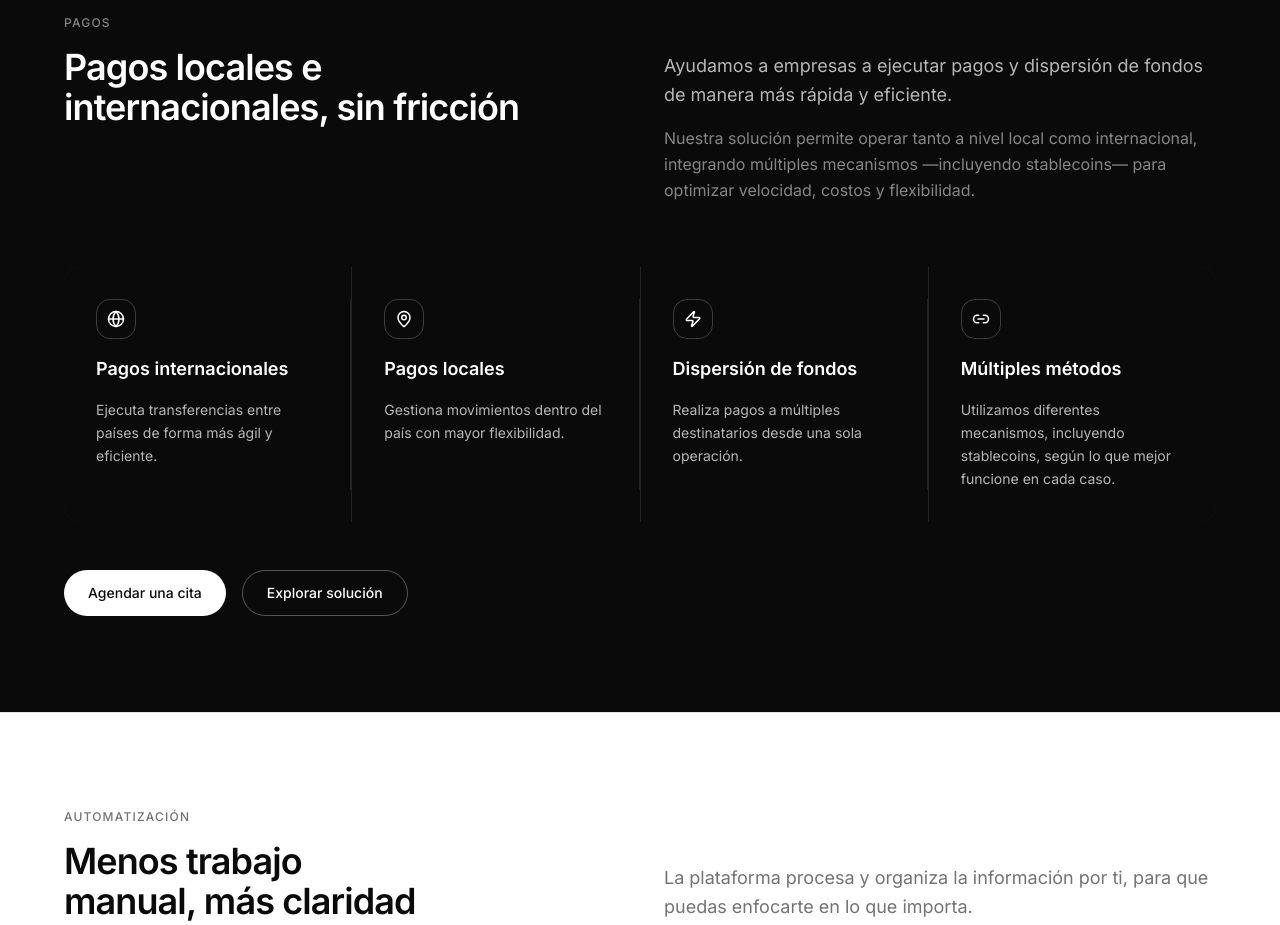
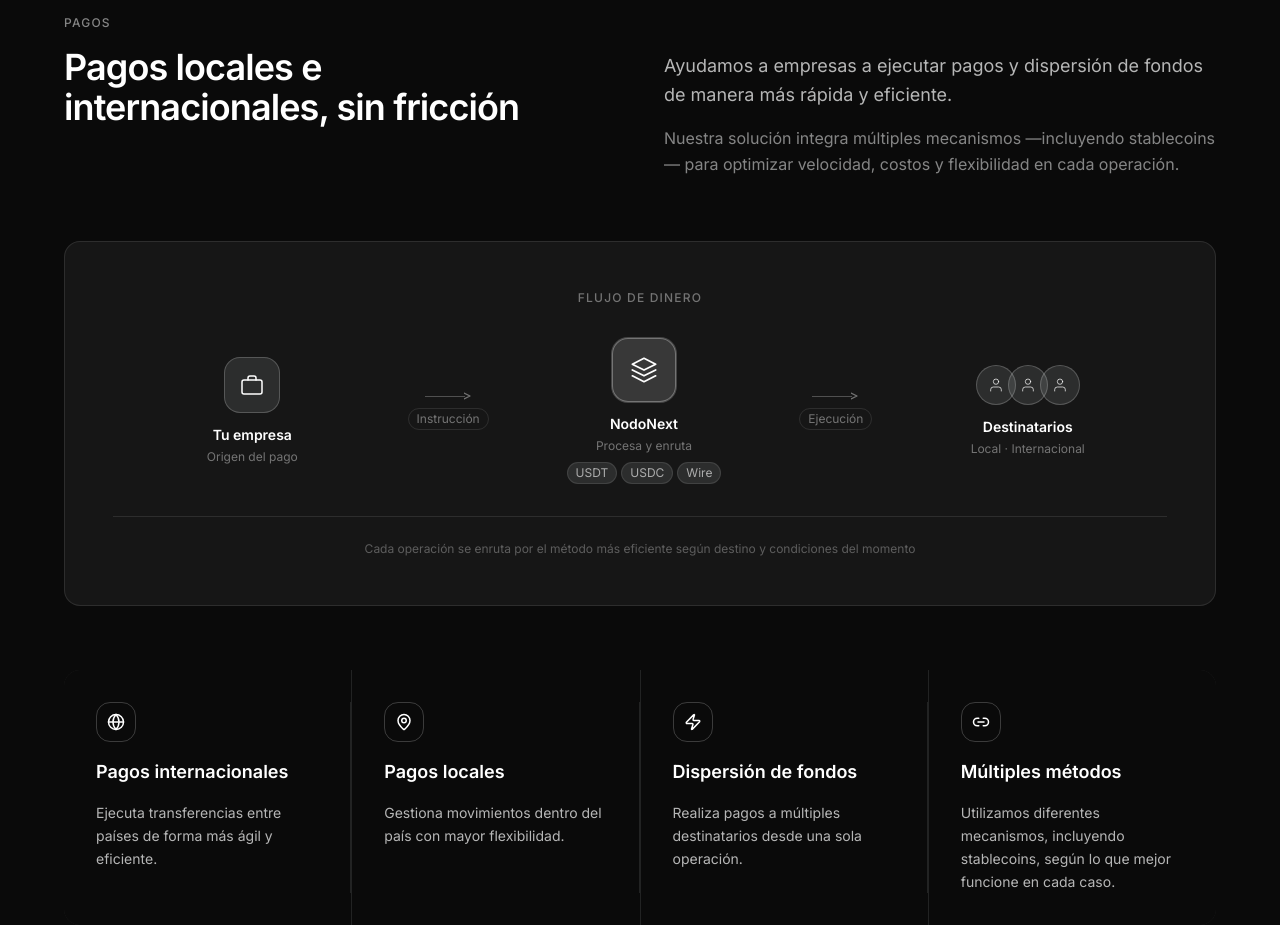
Before and after one commit to nextechgsas-design/v0-saa-s-landing-page, a Next.js app: page / in a window 1280 px wide. Shown: the part 2260-3185 px from the top of the page. Built offline with nearby package versions, Linux system fonts and the light colour scheme.

Commit message:
Update payments-section.tsx

```diff
--- a/components/payments-section.tsx
+++ b/components/payments-section.tsx
@@ -35,7 +35,7 @@ export function PaymentsSection() {
       title: { es: "Múltiples métodos", en: "Multiple Methods" },
       description: {
         es: "Utilizamos diferentes mecanismos, incluyendo stablecoins, según lo que mejor funcione en cada caso.",
-        en: "We use different mechanisms, including stablecoins, based on what works best for each case.",
+        en: "We use different mechanisms — including stablecoins — based on what works best for each case.",
       },
     },
   ]
@@ -43,6 +43,8 @@ export function PaymentsSection() {
   return (
     <section id="pagos" className="py-24 px-6 bg-foreground text-background">
       <div className="max-w-6xl mx-auto">
+
+        {/* Header */}
         <p className="text-xs font-medium uppercase tracking-widest text-background/50 mb-4">
           {lang === "es" ? "Pagos" : "Payments"}
         </p>
@@ -60,12 +62,110 @@ export function PaymentsSection() {
             </p>
             <p className="text-background/50 leading-relaxed text-base">
               {lang === "es"
-                ? "Nuestra solución permite operar tanto a nivel local como internacional, integrando múltiples mecanismos —incluyendo stablecoins— para optimizar velocidad, costos y flexibilidad."
-                : "Our solution enables local and international operations, integrating multiple mechanisms —including stablecoins— to optimize speed, cost, and flexibility."}
+                ? "Nuestra solución integra múltiples mecanismos —incluyendo stablecoins— para optimizar velocidad, costos y flexibilidad en cada operación."
+                : "Our solution integrates multiple mechanisms — including stablecoins — to optimize speed, cost, and flexibility in every operation."}
             </p>
           </div>
         </div>
 
+        {/* Flow diagram */}
+        <div className="mb-16 rounded-2xl border border-background/10 overflow-hidden bg-background/5 p-8 md:p-12">
+          <p className="text-xs font-medium uppercase tracking-widest text-background/40 mb-8 text-center">
+            {lang === "es" ? "Flujo de dinero" : "Money flow"}
+          </p>
+          <div className="flex flex-col md:flex-row items-center justify-between gap-6 md:gap-4">
+
+            {/* Node: Tu empresa */}
+            <div className="flex flex-col items-center gap-3 flex-1">
+              <div className="w-14 h-14 rounded-2xl border border-background/20 bg-background/10 flex items-center justify-center">
+                <svg width="24" height="24" viewBox="0 0 24 24" fill="none" stroke="currentColor" strokeWidth="1.5" strokeLinecap="round" strokeLinejoin="round" className="text-background">
+                  <rect x="2" y="7" width="20" height="14" rx="2"/>
+                  <path d="M16 7V5a2 2 0 0 0-2-2h-4a2 2 0 0 0-2 2v2"/>
+                </svg>
+              </div>
+              <div className="text-center">
+                <p className="text-sm font-semibold text-background">{lang === "es" ? "Tu empresa" : "Your company"}</p>
+                <p className="text-xs text-background/40 mt-1">{lang === "es" ? "Origen del pago" : "Payment origin"}</p>
+              </div>
+            </div>
+
+            {/* Connector 1 */}
+            <div className="flex flex-col items-center gap-2 flex-shrink-0">
+              <div className="hidden md:flex items-center">
+                <div className="w-10 h-px bg-background/25" />
+                <svg width="8" height="8" viewBox="0 0 8 8" className="text-background/40 -ml-px"><path d="M0 1L6 4L0 7" fill="none" stroke="currentColor" strokeWidth="1.2" strokeLinecap="round" strokeLinejoin="round"/></svg>
+              </div>
+              <div className="md:hidden w-px h-6 bg-background/20" />
+              <span className="text-xs text-background/40 px-2 py-0.5 rounded-full border border-background/10">
+                {lang === "es" ? "Instrucción" : "Instruction"}
+              </span>
+            </div>
+
+            {/* Node: NodoNext (centro — más grande y destacado) */}
+            <div className="flex flex-col items-center gap-3 flex-1">
+              <div className="w-16 h-16 rounded-2xl border border-background/30 bg-background/15 flex items-center justify-center ring-1 ring-background/20">
+                <svg width="28" height="28" viewBox="0 0 24 24" fill="none" stroke="currentColor" strokeWidth="1.5" strokeLinecap="round" strokeLinejoin="round" className="text-background">
+                  <path d="M12 2L2 7l10 5 10-5-10-5z"/>
+                  <path d="M2 17l10 5 10-5"/>
+                  <path d="M2 12l10 5 10-5"/>
+                </svg>
+              </div>
+              <div className="text-center">
+                <p className="text-sm font-semibold text-background">NodoNext</p>
+                <p className="text-xs text-background/40 mt-1">
+                  {lang === "es" ? "Procesa y enruta" : "Processes & routes"}
+                </p>
+                <div className="flex gap-1 mt-2 justify-center flex-wrap">
+                  <span className="text-xs bg-background/10 text-background/60 px-2 py-0.5 rounded-full border border-background/10">USDT</span>
+                  <span className="text-xs bg-background/10 text-background/60 px-2 py-0.5 rounded-full border border-background/10">USDC</span>
+                  <span className="text-xs bg-background/10 text-background/60 px-2 py-0.5 rounded-full border border-background/10">Wire</span>
+                </div>
+              </div>
+            </div>
+
+            {/* Connector 2 */}
+            <div className="flex flex-col items-center gap-2 flex-shrink-0">
+              <div className="hidden md:flex items-center">
+                <div className="w-10 h-px bg-background/25" />
+                <svg width="8" height="8" viewBox="0 0 8 8" className="text-background/40 -ml-px"><path d="M0 1L6 4L0 7" fill="none" stroke="currentColor" strokeWidth="1.2" strokeLinecap="round" strokeLinejoin="round"/></svg>
+              </div>
+              <div className="md:hidden w-px h-6 bg-background/20" />
+              <span className="text-xs text-background/40 px-2 py-0.5 rounded-full border border-background/10">
+                {lang === "es" ? "Ejecución" : "Execution"}
+              </span>
+            </div>
+
+            {/* Node: Destinatarios */}
+            <div className="flex flex-col items-center gap-3 flex-1">
+              <div className="flex -space-x-2">
+                {[0, 1, 2].map((i) => (
+                  <div key={i} className="w-10 h-10 rounded-full border border-background/20 bg-background/10 flex items-center justify-center">
+                    <svg width="16" height="16" viewBox="0 0 24 24" fill="none" stroke="currentColor" strokeWidth="1.5" strokeLinecap="round" strokeLinejoin="round" className="text-background/70">
+                      <path d="M20 21v-2a4 4 0 0 0-4-4H8a4 4 0 0 0-4 4v2"/>
+                      <circle cx="12" cy="7" r="4"/>
+                    </svg>
+                  </div>
+                ))}
+              </div>
+              <div className="text-center">
+                <p className="text-sm font-semibold text-background">{lang === "es" ? "Destinatarios" : "Recipients"}</p>
+                <p className="text-xs text-background/40 mt-1">
+                  {lang === "es" ? "Local · Internacional" : "Local · International"}
+                </p>
+              </div>
+            </div>
+
+          </div>
+
+          {/* Bottom note */}
+          <p className="text-center text-xs text-background/30 mt-8 border-t border-background/10 pt-6">
+            {lang === "es"
+              ? "Cada operación se enruta por el método más eficiente según destino y condiciones del momento"
+              : "Each operation is routed through the most efficient method based on destination and current conditions"}
+          </p>
+        </div>
+
+        {/* 4 feature blocks */}
         <div className="grid md:grid-cols-2 lg:grid-cols-4 gap-px bg-background/10 rounded-2xl overflow-hidden">
           {items.map(({ icon: Icon, title, description }, i) => (
             <div key={title.es} className="bg-foreground p-8 flex flex-col gap-4 relative">
@@ -85,6 +185,7 @@ export function PaymentsSection() {
           ))}
         </div>
 
+        {/* CTA buttons */}
         <div className="mt-12 flex flex-col sm:flex-row gap-4">
           <a
             href="#contacto"
@@ -99,6 +200,7 @@ export function PaymentsSection() {
             {lang === "es" ? "Explorar solución" : "Explore solution"}
           </a>
         </div>
+
       </div>
     </section>
   )
```
